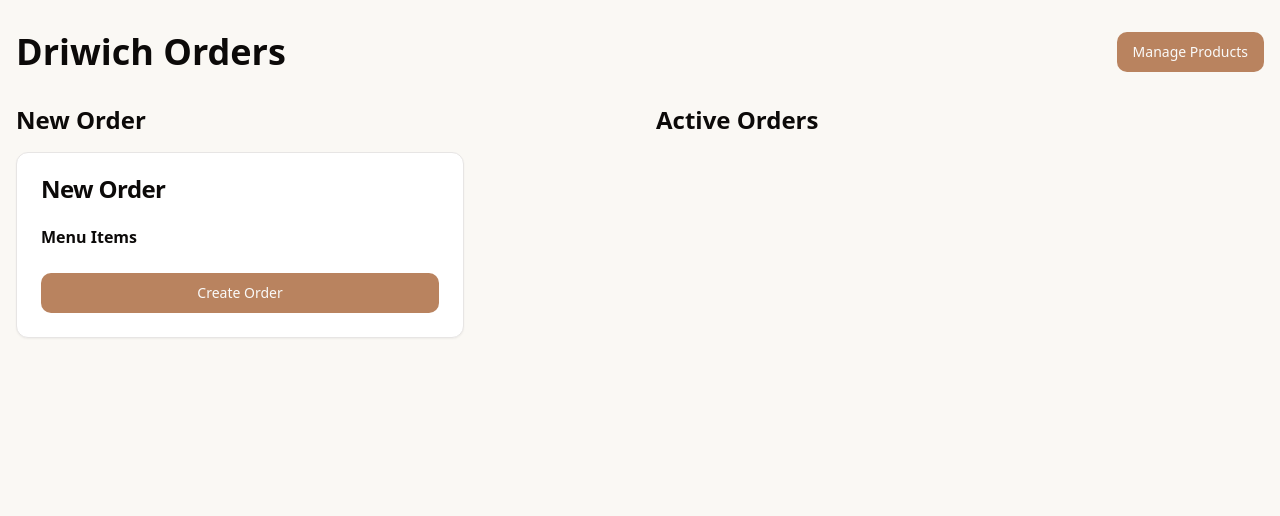
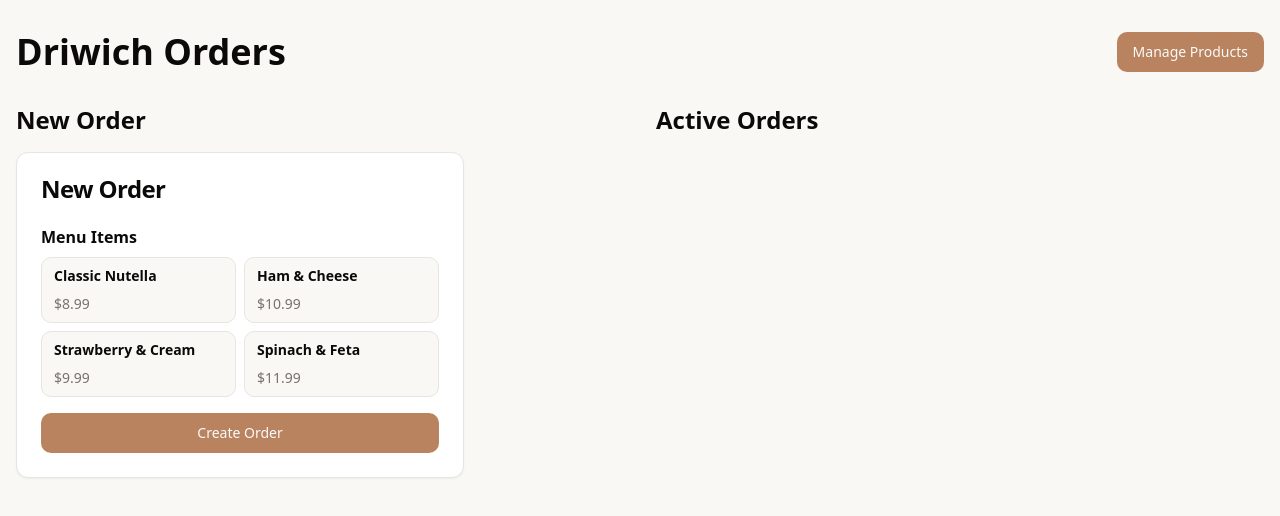
Before and after one commit to moaad007/crepe-order-hub, a React (Vite) app: page / in a window 1280 px wide. Shown: the top 516 px of the page. Built offline with nearby package versions, Linux system fonts and the light colour scheme.

Commit message:
Fix menu items display issue
Resolved the issue where menu items were not displaying in the application. Adjustments made to ensure that items are correctly rendered in the menu.
[skip gpt_engineer]

```diff
--- a/src/data/menu.ts
+++ b/src/data/menu.ts
@@ -6,7 +6,36 @@ export type CrepeItem = {
   category: 'sweet' | 'savory';
 };
 
-export let menuItems: CrepeItem[] = [];
+export let menuItems: CrepeItem[] = [
+  {
+    id: "1",
+    name: "Classic Nutella",
+    description: "Crepe with Nutella spread",
+    price: 8.99,
+    category: "sweet"
+  },
+  {
+    id: "2",
+    name: "Ham & Cheese",
+    description: "Savory crepe with ham and cheese",
+    price: 10.99,
+    category: "savory"
+  },
+  {
+    id: "3",
+    name: "Strawberry & Cream",
+    description: "Fresh strawberries with whipped cream",
+    price: 9.99,
+    category: "sweet"
+  },
+  {
+    id: "4",
+    name: "Spinach & Feta",
+    description: "Savory crepe with spinach and feta cheese",
+    price: 11.99,
+    category: "savory"
+  }
+];
 
 export const updateMenuItems = (newItems: CrepeItem[]) => {
   menuItems = [...newItems];
```
